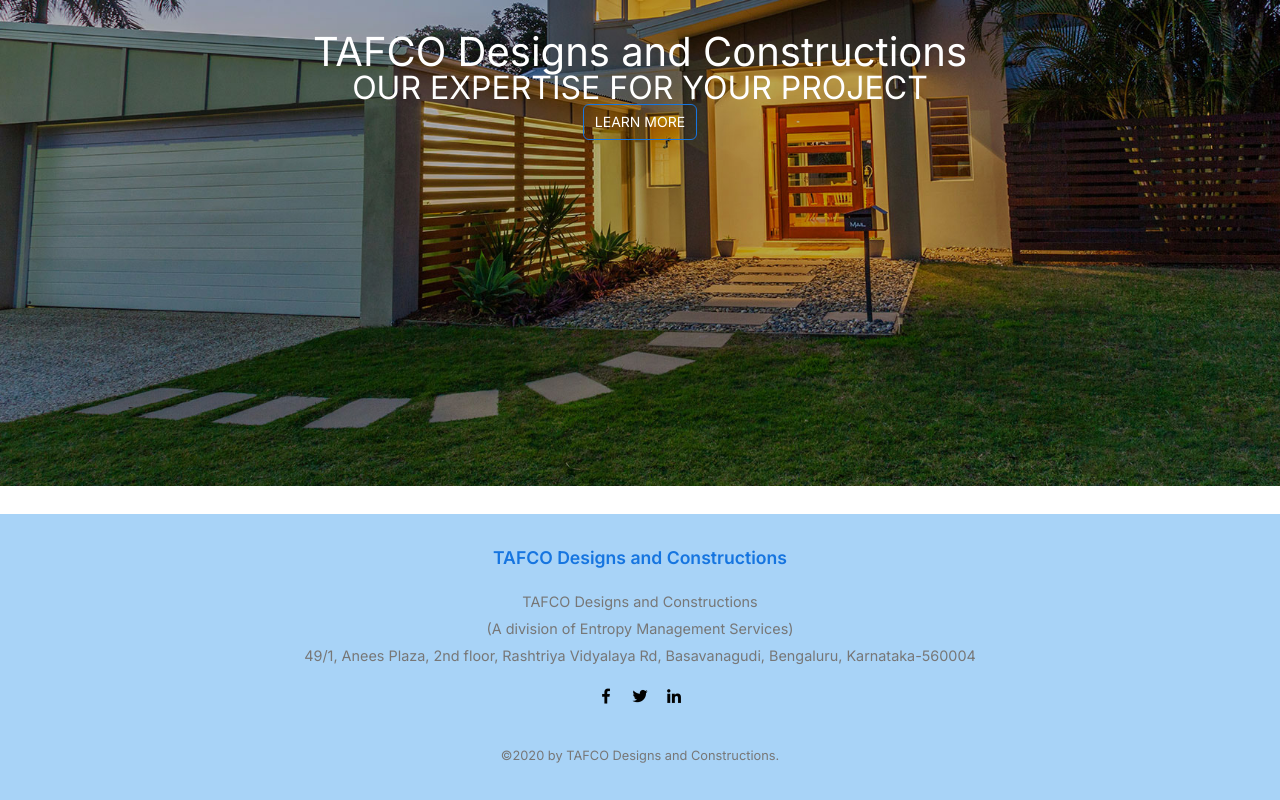
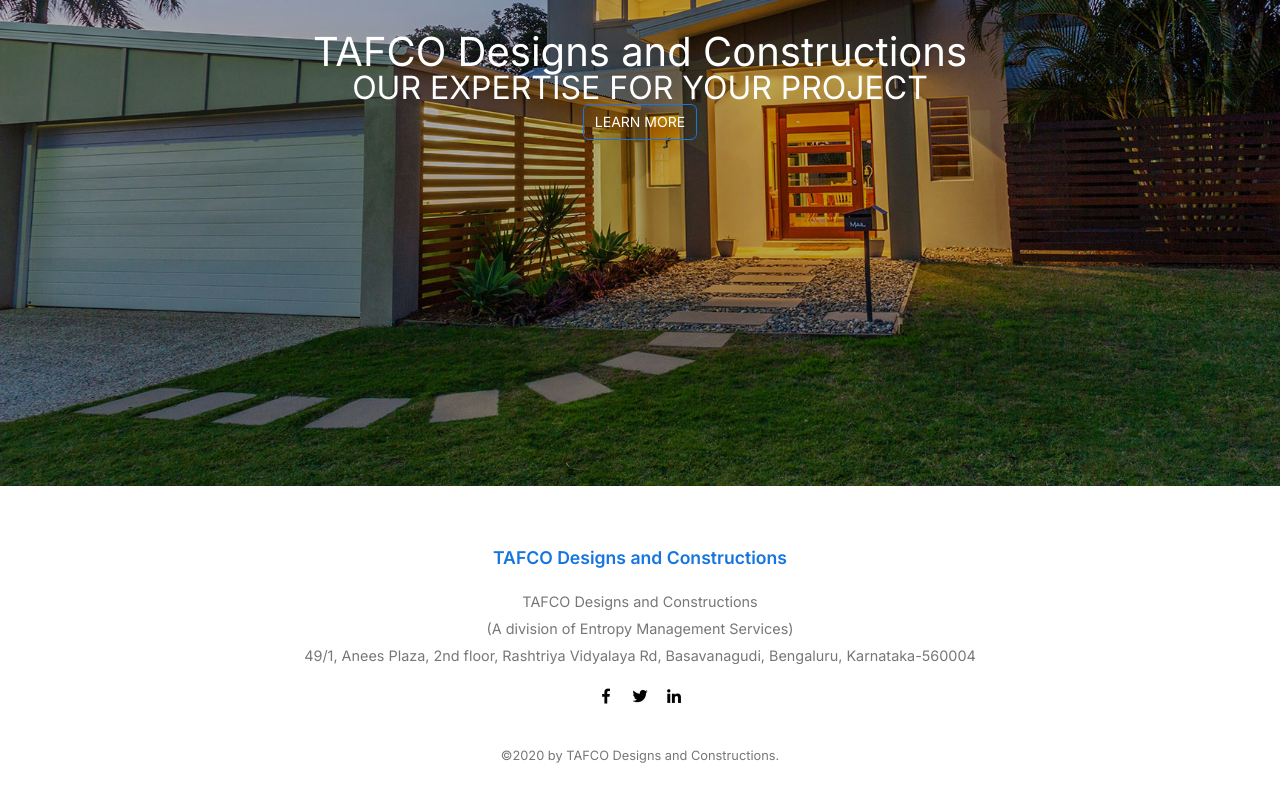
Before and after one commit to Tafco-Decons/tafco-decons, a Next.js app: page / in a window 1280 px wide. Shown: the part 443-1243 px from the top of the page. Built offline with nearby package versions, Linux system fonts and the light colour scheme.

Commit message:
Modified footer styles

```diff
--- a/src/components/FooterStyles.css
+++ b/src/components/FooterStyles.css
@@ -1,5 +1,5 @@
 .Fcontainer {
-  background-color: rgb(168, 211, 247);
+  background-color: transparent;
   vertical-align: baseline;
   padding: 2rem;
   text-align: center;
```
